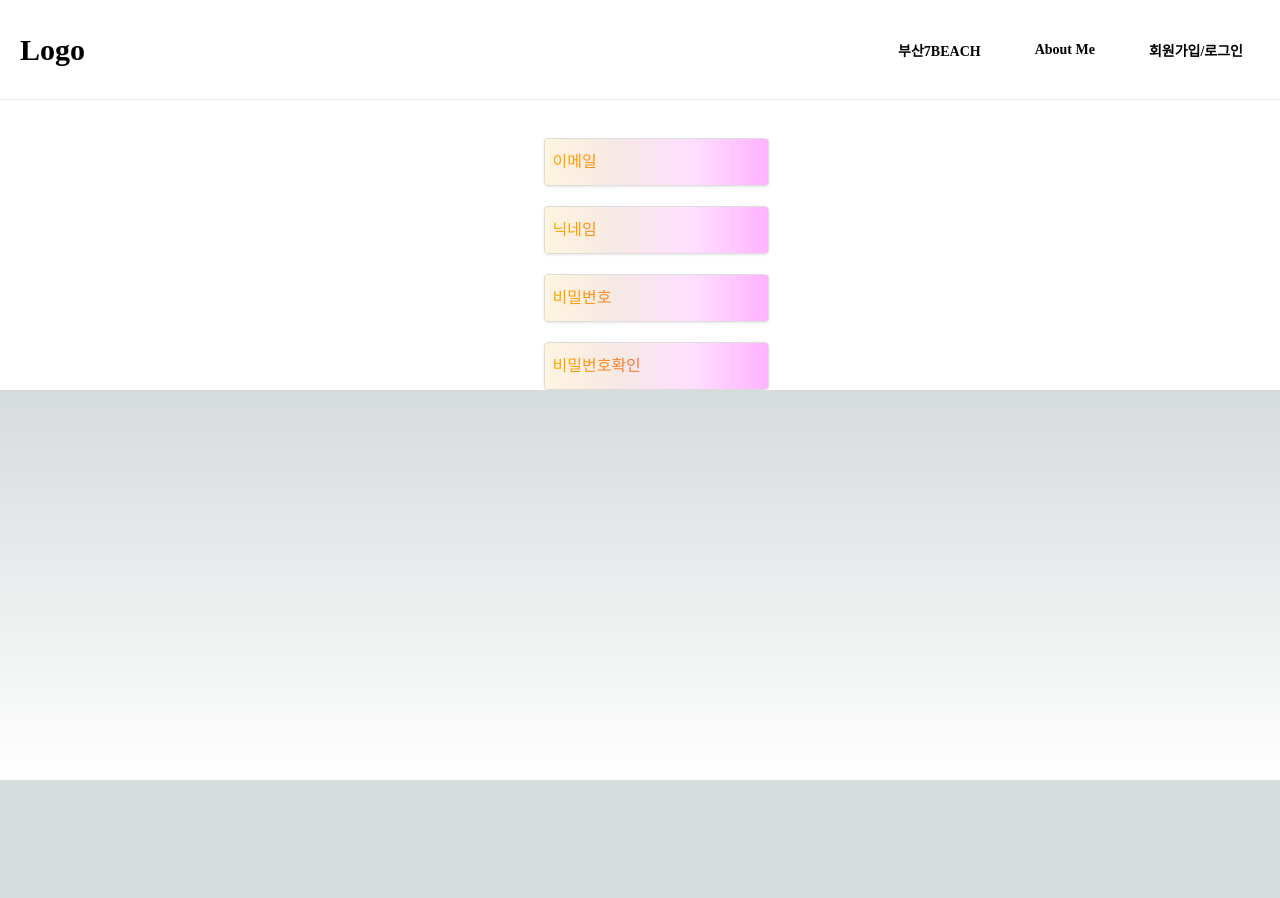
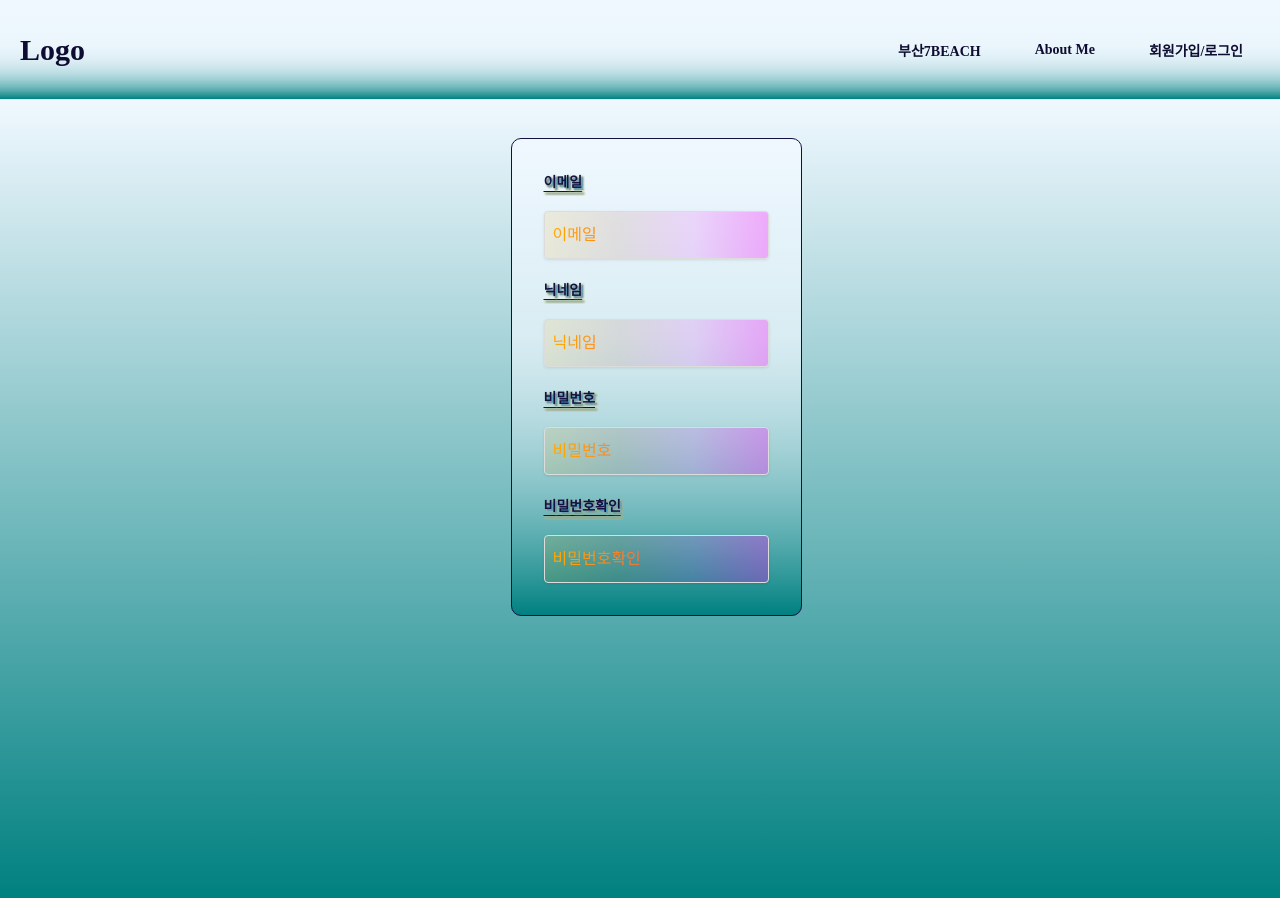
Before and after one commit to Tchaikovsky1114/nextjs-mariadb-prisma, a Next.js app: page /auth in a window 1280 px wide. Before the commit the page ends 800 px from the top, so only its background shows below. Built offline with nearby package versions, Linux system fonts and the light colour scheme.

Commit message:
style: primary color 수정 및 앱 리디자인

```diff
--- a/components/auth/AuthForm.tsx
+++ b/components/auth/AuthForm.tsx
@@ -3,6 +3,7 @@ import Input from '../style/Input'
 import useInput from '@/hooks/useInput'
 import { Container } from '../style/Container';
 import { styled } from 'styled-components';
+import Label from '../style/Label';
 
 const StyledForm = styled.form`
   display: flex;
@@ -11,6 +12,10 @@ const StyledForm = styled.form`
   input {
     width: 100%;
   }
+  padding: 2rem;
+  border: 1px solid #141142;
+  border-radius: 10px;
+  background: linear-gradient(aliceblue,77%,teal);
 `
 
 export default function AuthForm() {
@@ -21,10 +26,14 @@ export default function AuthForm() {
   return (
     <Container>
       <StyledForm>
-      <Input type="email" value={emailValue} onChange={onEmailChange}  placeholder='이메일' />
-      <Input type="text" value={nameValue} onChange={onNameChange} placeholder='닉네임' />
-      <Input type="password" value={passwordValue} onChange={onPasswordChange}  placeholder='비밀번호' />
-      <Input type="password" value={passwordConfirmValue} onChange={onPasswordConfirmChange}  placeholder='비밀번호확인' />
+      <Label inputId='email' text='이메일' color="#141142" />
+      <Input type="email" value={emailValue} onChange={onEmailChange}  placeholder='이메일' required />
+      <Label inputId='name' text='닉네임' color="#141142" />
+      <Input type="text" value={nameValue} onChange={onNameChange} placeholder='닉네임'  required/>
+      <Label inputId='password' text='비밀번호' color="#141142" />
+      <Input type="passwordConfirm" value={passwordValue} onChange={onPasswordChange}  placeholder='비밀번호' required />
+      <Label inputId='email' text='비밀번호확인' color="#141142" />
+      <Input type="password" value={passwordConfirmValue} onChange={onPasswordConfirmChange}  placeholder='비밀번호확인' required />
       </StyledForm>
     </Container>
   )
--- a/components/layout/Navbar.tsx
+++ b/components/layout/Navbar.tsx
@@ -16,10 +16,14 @@ const StyledNavbar = styled.nav`
   top: 0;
   left: 0;
   z-index: 100;
+  background: linear-gradient(aliceblue, 87%, teal);
   .logo {
+    color: #0e0c30;
     font-size: 30px;
     font-weight: 700;
-    color: #000;
+    a {
+      color: inherit;
+    }
   }
   .menu {
     display: flex;
@@ -28,9 +32,10 @@ const StyledNavbar = styled.nav`
     gap: 20px;
 
     .menu-item {
+      color: #0e0c30;
       font-size: 18px;
       font-weight: bold;
-      color: #000;
+
       cursor: pointer;
       list-style-type: none;
       font-size: 14px;
--- a/components/style/Button.tsx
+++ b/components/style/Button.tsx
@@ -8,6 +8,7 @@ const StyledButton = styled.button`
   justify-content: center;
   align-items: center;
   background: linear-gradient(45deg, #007bff, #00bfff);
+  box-shadow: 0 3px 5px 2px rgba(19, 170, 170, 0.8);
   border: none;
   border-radius: 4px;
   color: #fff;
--- a/components/style/Container.tsx
+++ b/components/style/Container.tsx
@@ -2,15 +2,18 @@ import { styled } from "styled-components";
 
 export const Container = styled.div`
   margin-top: 100px;
-  min-height:'100vh';
+  min-height: 100vh;
   padding-top: 2.4rem;
   padding-left: 2rem;
   display: flex;
   flex-direction: column;
   align-items: center;
   gap: 1rem;
+  background: linear-gradient(aliceblue,teal);
+  color: ${({theme}) => theme.colors.primary};
   p{
-    color: ${({theme}) => theme.colors.accent};
+    color: inherit;
+    /* color: ${({theme}) => theme.colors.accent}; */
     font-size: 1.6rem;
     font-weight: bold;
     text-decoration: underline;
@@ -21,5 +24,10 @@ export const Container = styled.div`
     text-decoration: none;
     font-weight: bold;
     font-size: 1.4rem;
+    &:hover {
+      color: ${({ theme }) => theme.colors.linkHover};
+      text-decoration: underline;
+      text-underline-offset: 0.4rem;
+    }
   }
 `;
--- a/components/style/Input.tsx
+++ b/components/style/Input.tsx
@@ -33,12 +33,12 @@ interface Props {
   value?: string
   onChange?: (e: React.ChangeEvent<HTMLInputElement>) => void
   onKeyDown?: (e: React.KeyboardEvent<HTMLInputElement>) => void
+  required?: boolean
 }
 
-export default function Input({type = 'text',placeholder,value,onChange,onKeyDown}: Props) {
-
+export default function Input({type = 'text',placeholder,value,onChange,onKeyDown,required = false}: Props) {
 
   return (
-    <StyledInput type={type} value={value} onChange={onChange} placeholder={placeholder} onKeyDown={onKeyDown} />
+    <StyledInput type={type} value={value} onChange={onChange} placeholder={placeholder} onKeyDown={onKeyDown} required={required} />
   )
 }
--- a/components/style/Label.tsx
+++ b/components/style/Label.tsx
@@ -0,0 +1,25 @@
+import React from 'react'
+import { styled } from 'styled-components'
+
+
+const StyledLabel = styled.label`
+  font-size: 14px;
+  font-weight: bold;
+  // 글씨에 밑줄
+  text-shadow: 2px 2px 2px #1faaeb, 2px 2px 2px #f36e21, 2px 2px 2px #ccc, 2px 2px 2px #fdfa24;
+  text-underline-offset: 0.25rem;
+  text-decoration: underline;
+  color: ${({color}) => color ? color : '#222'};
+`
+
+interface Props {
+  text: string
+  inputId: string;
+  color?: string;
+}
+
+export default function Label({text,inputId,color}: Props) {
+  return (
+    <StyledLabel color={color} htmlFor={inputId} >{text}</StyledLabel>
+  )
+}
--- a/components/style/Paragraph.tsx
+++ b/components/style/Paragraph.tsx
@@ -3,7 +3,7 @@ import { styled } from "styled-components";
 export const StyledParagraph = styled.p`
   &.alert {
     margin-top: 2rem;
-    color: ${({theme}) => theme.colors.text};
+    color: ${({theme}) => theme.colors.primary};
     font-size: 1.2rem;
     font-weight: bold;
     text-decoration: none;
--- a/pages/_app.tsx
+++ b/pages/_app.tsx
@@ -12,18 +12,20 @@ import Layout from '@/components/layout';
 //   },
 // };
 
-const darkTheme = {
+const theme = {
   colors: {
-    accent: '#fcfc06',
-    text: "#ffffff",
-    link: "#0070f3",
+    accent: '#da435f',
+    // 검청색
+    primary: '#0e0c30',
+    link: "#2d63e2",
+    linkHover: "#044a99",
   },
 };
 
 export default function App({ Component, pageProps }: AppProps) {
 
   return (
-  <ThemeProvider theme={darkTheme}>
+  <ThemeProvider theme={theme}>
     <Layout>
   <Component {...pageProps}  />
   </Layout>
```
Also changed, not shown: pages/busan-7beach/index.tsx (+2 -9 lines), pages/index.tsx (+4 -4 lines).
